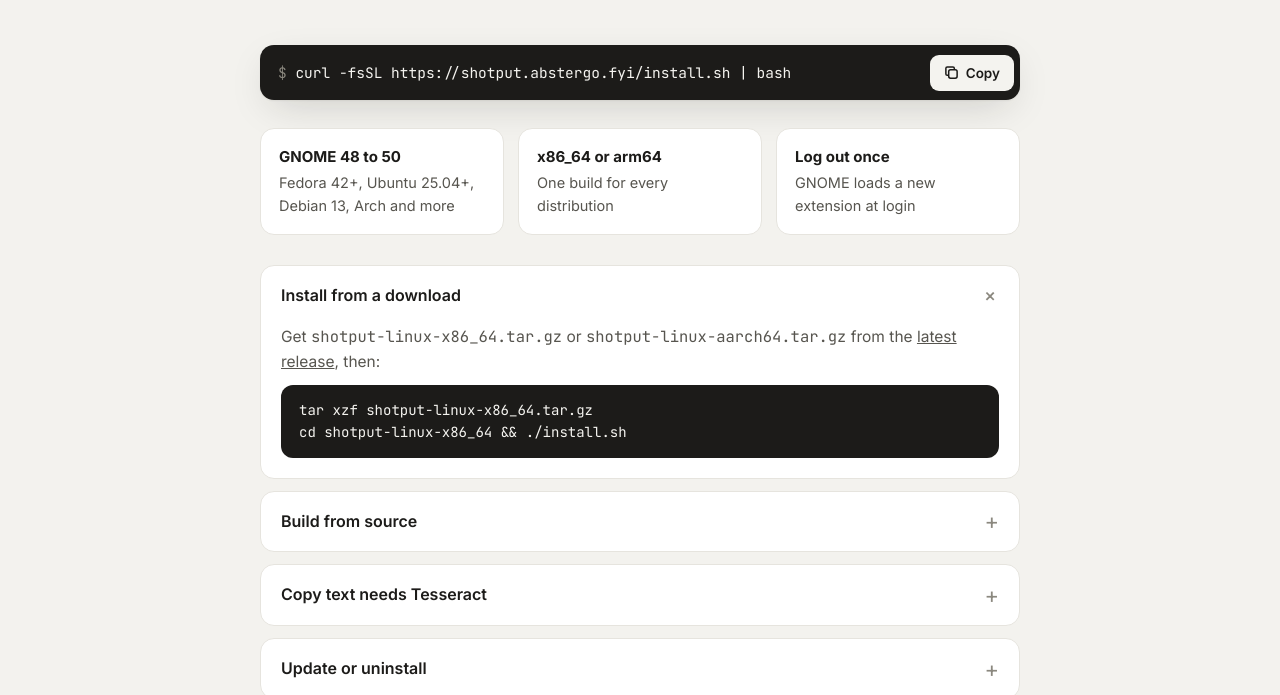
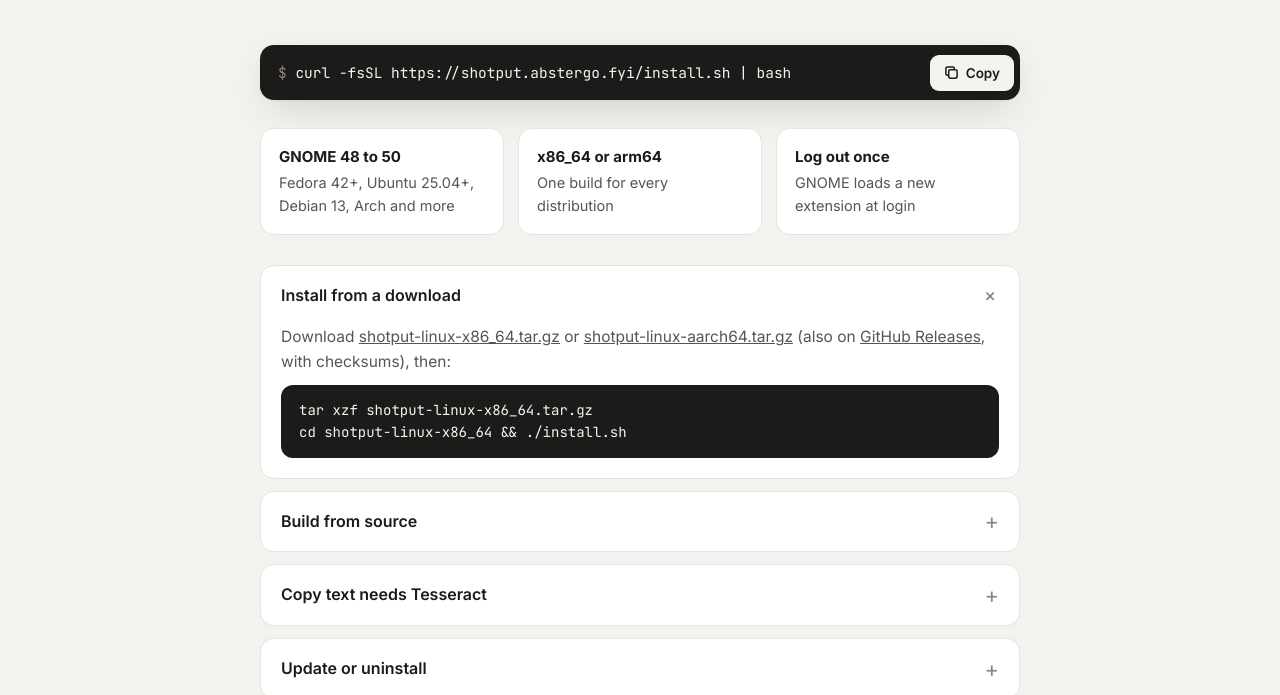
Before and after one commit to Absterrg0/shotput-linux, a plain HTML site: page site/index.html in a window 1280 px wide. Both pictures are taken after a click on the heading "Install from a download". Shown: the part 6553-7248 px from the top of the page. Drawn offline with Linux system fonts and the light colour scheme.

Commit message:
Site mirrors each release so installs work where GitHub downloads are slow
The Vercel build copies the latest release into /download, the release workflow
refreshes it through a deploy hook, and install.sh tries the site first with
timeouts before falling back to GitHub.

```diff
--- a/site/index.html
+++ b/site/index.html
@@ -532,7 +532,7 @@ footer .links { display: flex; gap: 22px; flex-wrap: wrap; }
       <details>
         <summary>Install from a download</summary>
         <div>
-          <p>Get <code>shotput-linux-x86_64.tar.gz</code> or <code>shotput-linux-aarch64.tar.gz</code> from the <a href="https://github.com/Absterrg0/shotput-linux/releases/latest">latest release</a>, then:</p>
+          <p>Download <a href="/download/shotput-linux-x86_64.tar.gz">shotput-linux-x86_64.tar.gz</a> or <a href="/download/shotput-linux-aarch64.tar.gz">shotput-linux-aarch64.tar.gz</a> (also on <a href="https://github.com/Absterrg0/shotput-linux/releases/latest">GitHub Releases</a>, with checksums), then:</p>
           <pre class="code">tar xzf shotput-linux-x86_64.tar.gz
 cd shotput-linux-x86_64 &amp;&amp; ./install.sh</pre>
         </div>
```
Also changed, not shown: site/vercel.json, 4 other files.
